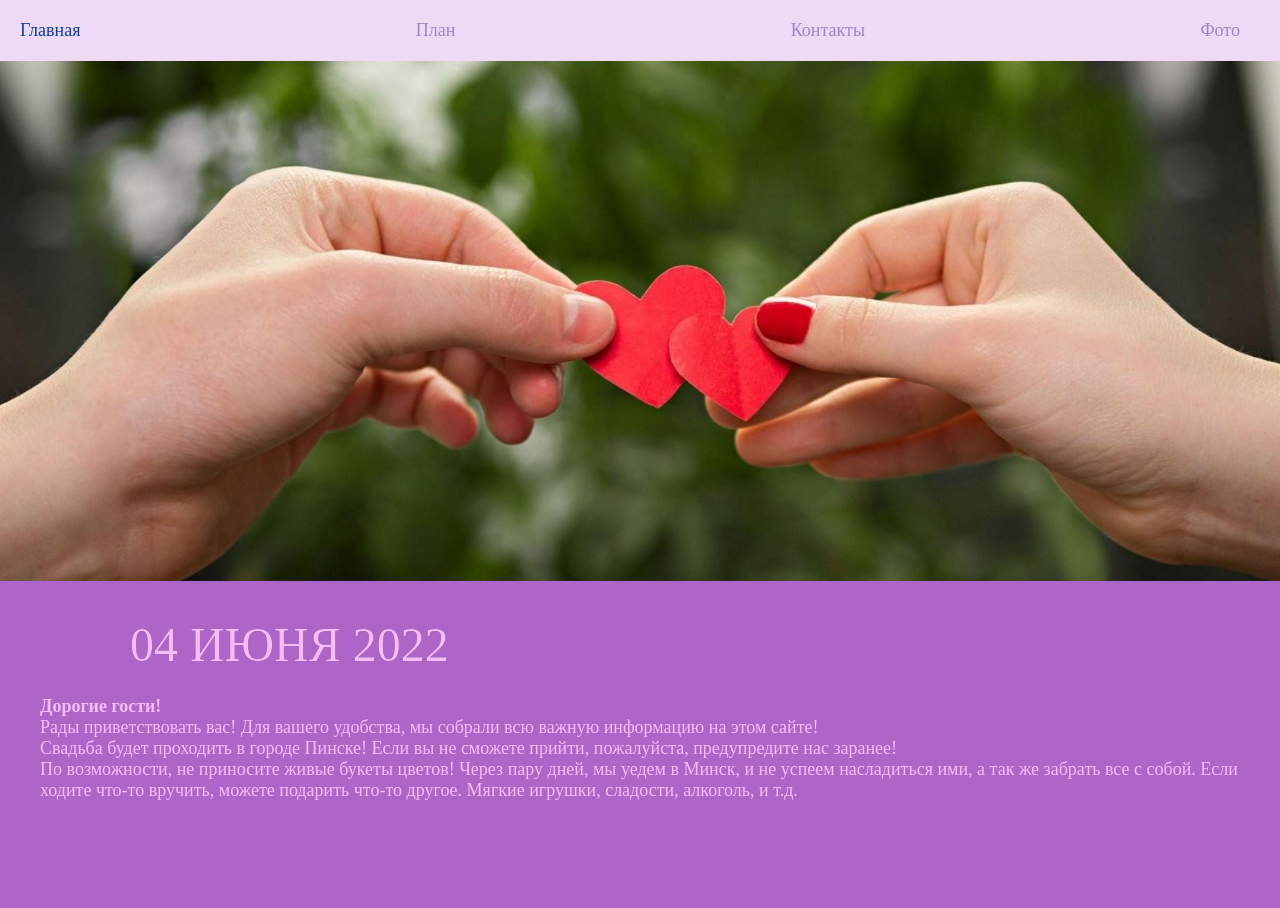
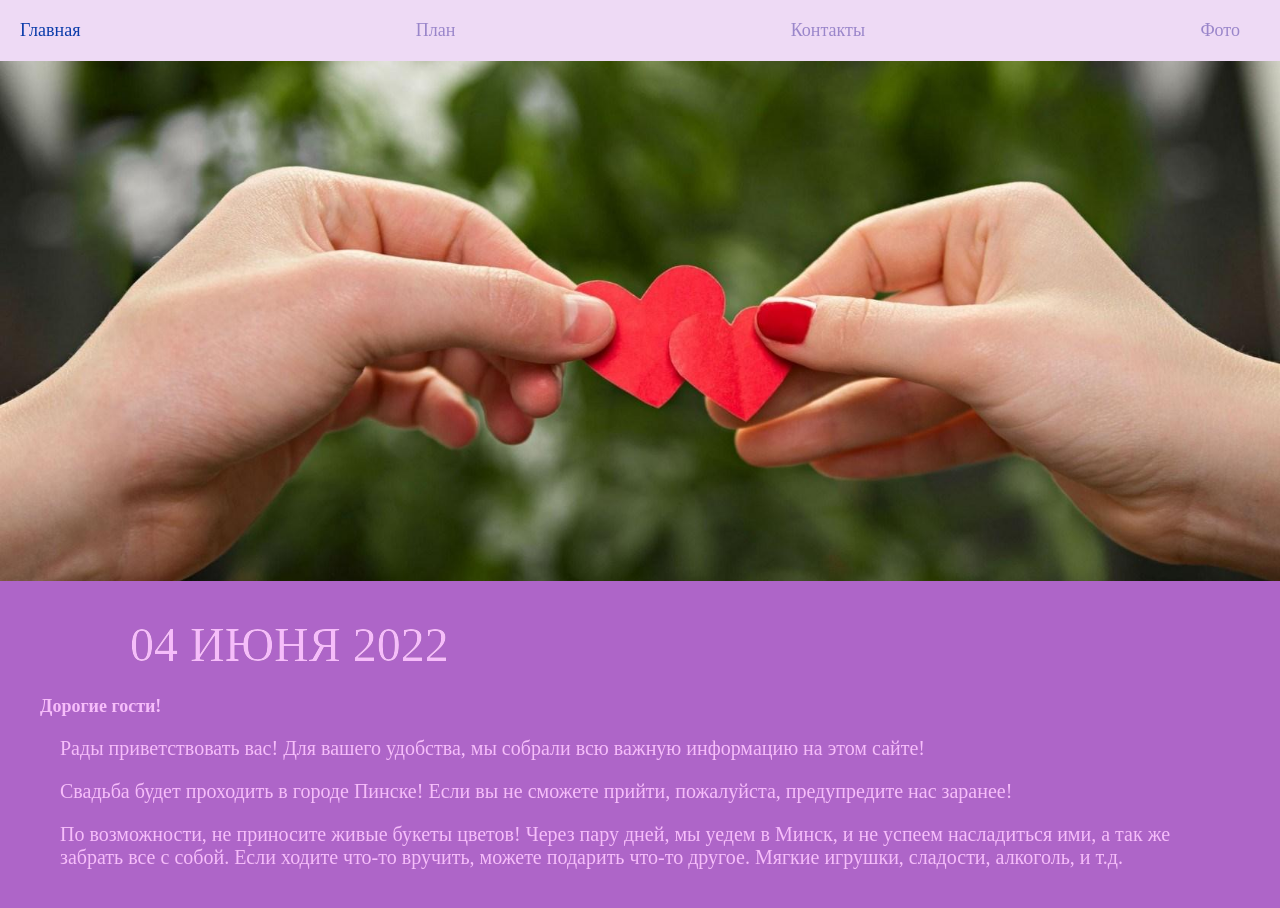
Before and after one commit to Aliaksandrlosich/Wedding-day-04-06-2022, a React (Create React App) app: page / in a window 1280 px wide. Shown: the top 908 px of the page. Built offline with nearby package versions, Linux system fonts and the light colour scheme; a web font is replaced by a local one.

Commit message:
Fix Ios image

```diff
--- a/src/css/App.css
+++ b/src/css/App.css
@@ -36,7 +36,6 @@ body {
   background-image: url('./background.jpg');
   height: 100%;
   width: 100%;
-  background-attachment: fixed;
   background-position: center;
   background-repeat: no-repeat;
   background-size: cover;
--- a/src/pages/Home/index.jsx
+++ b/src/pages/Home/index.jsx
@@ -6,11 +6,11 @@ export default function Home () {
   <div>
    <PromoText text='04 июня 2022'/>
    <h1>Дорогие гости!</h1>
-   <p>
+   <p className='photo-page__text'>
     Рады приветствовать вас! Для вашего удобства, мы собрали всю важную информацию на этом сайте!
    </p>
-   <p>Свадьба будет проходить в городе Пинске! Если вы не сможете прийти, пожалуйста, предупредите нас заранее!</p>
-   <p>По возможности, не приносите живые букеты цветов! Через пару дней, мы уедем в Минск, и не успеем насладиться ими,
+   <p className='photo-page__text'>Свадьба будет проходить в городе Пинске! Если вы не сможете прийти, пожалуйста, предупредите нас заранее!</p>
+   <p className='photo-page__text'>По возможности, не приносите живые букеты цветов! Через пару дней, мы уедем в Минск, и не успеем насладиться ими,
     а так же забрать все с собой. Если ходите что-то вручить, можете подарить что-то другое. Мягкие игрушки, сладости,
     алкоголь, и т.д.</p>
   </div>
--- a/src/pages/Photo/style.css
+++ b/src/pages/Photo/style.css
@@ -15,8 +15,6 @@
   transition: .5s ease-in-out;
 }
 
-
-
 .photo__link:hover {
   color: var(--additional-color);
 }
```
